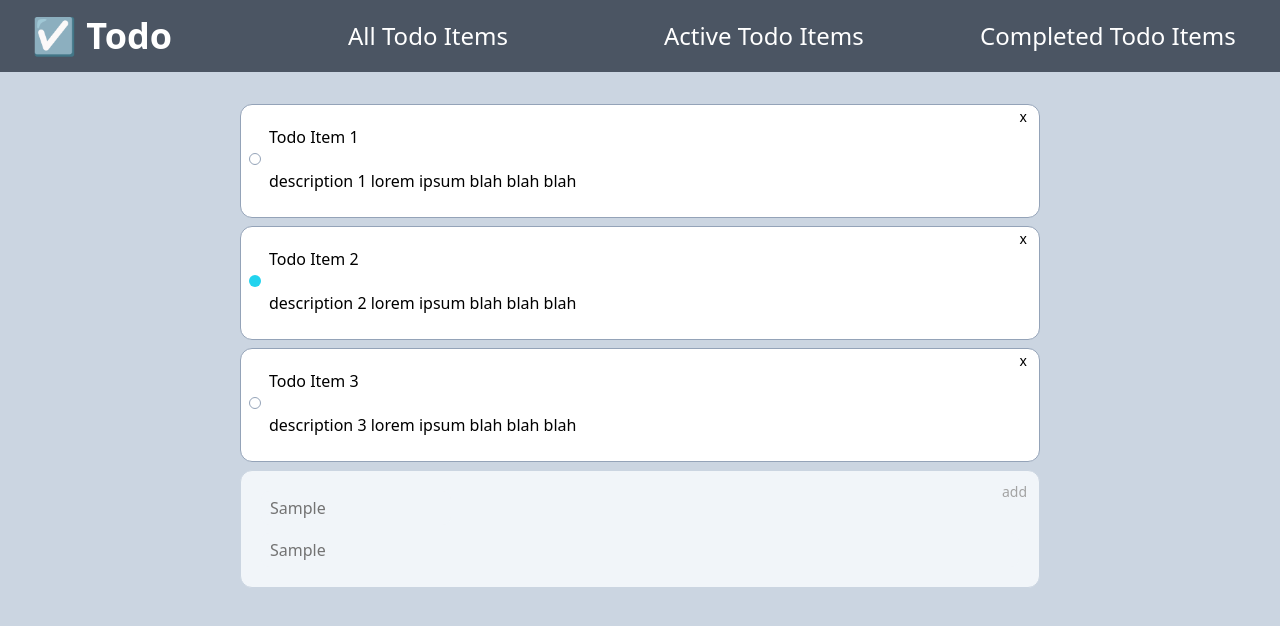
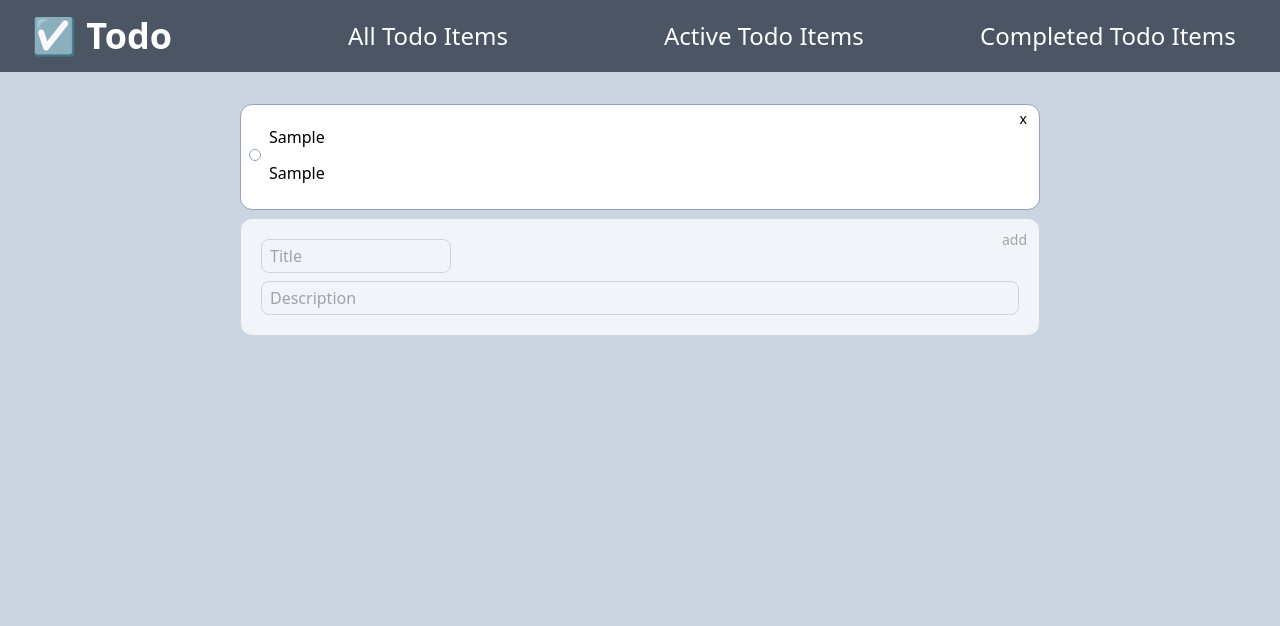
Before and after one commit to BrandB123/svelte-todo, a SvelteKit app: page / in a window 1280 px wide. Both pictures are taken after typing "Sample", "Sample" into the empty fields and a click on the button "add". Shown: the top 626 px of the page. Built offline with nearby package versions, Linux system fonts and the light colour scheme.

Commit message:
Implement localStorage and add/delete todos

```diff
--- /dev/null
+++ b/src/lib/addTodo.ts
@@ -0,0 +1,12 @@
+export function addTodo(newTitle: string, newDescription: string): void{
+    const newTodo = {title:newTitle, description:newDescription, complete:false}
+    if (localStorage.length > 0){
+        let currentTodos = JSON.parse(localStorage.getItem("todos"))
+        currentTodos.push(newTodo);
+        console.log(currentTodos);
+        localStorage.setItem("todos", JSON.stringify(currentTodos));
+    } else {
+        const newTodoArray = [newTodo];
+        localStorage.setItem("todos", JSON.stringify(newTodoArray));
+    }
+}
--- /dev/null
+++ b/src/lib/deleteTodo.ts
@@ -0,0 +1,11 @@
+export function deleteTodo(title: string): void{
+    let currentTodos = JSON.parse(localStorage.getItem("todos"));
+    let deleteIndex: number;
+    currentTodos.forEach((todo: {title:string, description:string, completed:boolean}, index: number): void => {
+        if (todo.title === title){
+            deleteIndex = index;
+        }
+    });
+    currentTodos.splice(deleteIndex, 1);
+    currentTodos.length > 0 ? localStorage.setItem("todos", JSON.stringify(currentTodos)) : localStorage.clear();
+}
--- a/src/routes/+page.svelte
+++ b/src/routes/+page.svelte
@@ -1,16 +1,63 @@
 <script lang="ts">
     import TodoTile from './TodoTile.svelte';
     import { tempData } from '$lib/tempData';
+    import { onMount } from 'svelte';
+    import { addTodo } from '$lib/addTodo'
+
+    interface TodoObject {
+        title: string;
+        description: string;
+        completed: boolean;
+    }
+    let todosList: TodoObject[] = [];
+
+    let newTitle: string;
+    let newDescription: string;
+
+    onMount(() => {
+        if (localStorage.length > 0){
+            if (todosList !== null){
+                // localStorage.clear();
+                todosList = (JSON.parse(localStorage.getItem("todos")));
+                console.log(todosList);
+            }
+        }
+    })
+
+    /*
+
+
+    */
 </script>
 
-<div class="grid grid-rows-2 justify-center w-full p-8 gap-y-2">
-    {#each tempData as todoItem}
-      <TodoTile title={todoItem.title} description={todoItem.description} completed={todoItem.completed}/>
+<div class="flex flex-col items-center w-full p-8 gap-y-2">
+    {#each todosList as todoItem}
+      <TodoTile title={todoItem.title} description={todoItem.description} completed={todoItem.completed} todosList={todosList}/>
     {/each}
 
     <div class="w-[800px] bg-slate-100 border border-slate-300 rounded-xl p-5 grid grid-cols-2 grid-rows-2 gap-y-2">
-        <input placeholder="Title" required class="bg-slate-100 text-neutral-500 border border-transparent placeholder-shown:border-slate-300 rounded-lg pl-2 w-1/2 focus:outline-none focus:border-transparent">
-        <button class="text-neutral-400 justify-self-end align-self-start text-sm pl-2 pr-2 -translate-y-4 translate-x-4">add</button>
-        <input placeholder="Description" class="bg-slate-100 text-neutral-500 border border-transparent placeholder-shown:border-slate-300 focus:outline-none focus:border-transparent pt-1 pb-1 pl-2 rounded-lg col-span-2 row-span-1">
+        <input
+          placeholder="Title"
+          required
+          class="bg-slate-100 text-neutral-500 border border-transparent placeholder-shown:border-slate-300 rounded-lg pl-2 w-1/2 focus:outline-none focus:border-transparent"
+          bind:value={newTitle}
+        />
+        <button
+          class="text-neutral-400 justify-self-end align-self-start text-sm pl-2 pr-2 -translate-y-4 translate-x-4"
+          on:click={ () => {
+            addTodo(newTitle, newDescription)
+            newTitle = ""
+            newDescription = ""
+            todosList = (JSON.parse(localStorage.getItem("todos")));
+            console.log(todosList);
+          }}
+        >
+          add
+        </button>
+        <input
+          placeholder="Description"
+          class="bg-slate-100 text-neutral-500 border border-transparent placeholder-shown:border-slate-300 focus:outline-none focus:border-transparent pt-1 pb-1 pl-2 rounded-lg col-span-2"
+          bind:value = {newDescription}
+          />
     </div>
 </div>
--- a/src/routes/TodoTile.svelte
+++ b/src/routes/TodoTile.svelte
@@ -1,15 +1,30 @@
 <script lang="ts">
     import CompleteButton from "./CompleteButton.svelte";
+    import { deleteTodo } from "$lib/deleteTodo";
+
+
+    export let todosList = [];
     export let title = "Todo Item 1";
     export let description = "This is the description for the first item. Blah blah blah. We will have actual data here later.";
     export let completed = false;
 </script>
 
-<div class=" relative w-[800px] bg-white border border-slate-400 rounded-xl p-5 grid grid-cols-2 grid-rows-2 gap-y-2">
+<div class=" relative w-[800px] bg-white border border-slate-400 rounded-xl p-5 flex flex-col gap-y-2">
     <h3 class="rounded-lg pl-2 w-1/2">
       {title}
     </h3>
-    <button class="justify-self-end align-self-start text-sm pl-2 pr-2 -translate-y-6 translate-x-4">x</button>
+    <button
+      class="text-sm pl-2 pr-2 absolute right-2 -translate-y-4 translate-x-1"
+      id={title}
+      on:click={() => {
+        deleteTodo(title)
+        todosList = "random value"
+        todosList = (JSON.parse(localStorage.getItem("todos")));
+        console.log(todosList);
+      }}
+    >
+      x
+    </button>
     <p class="pt-1 pb-1 pl-2 rounded-lg col-span-2 row-span-1">
       {description}
     </p>
```
